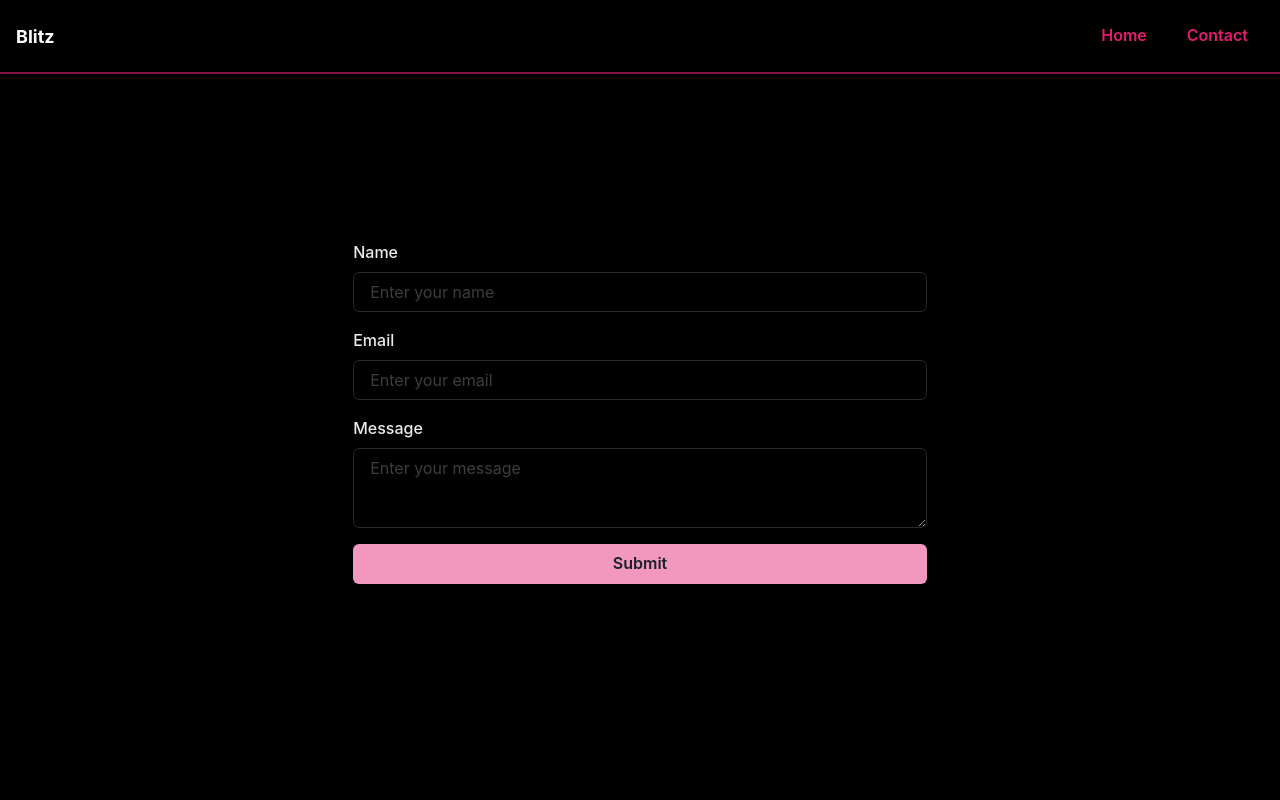
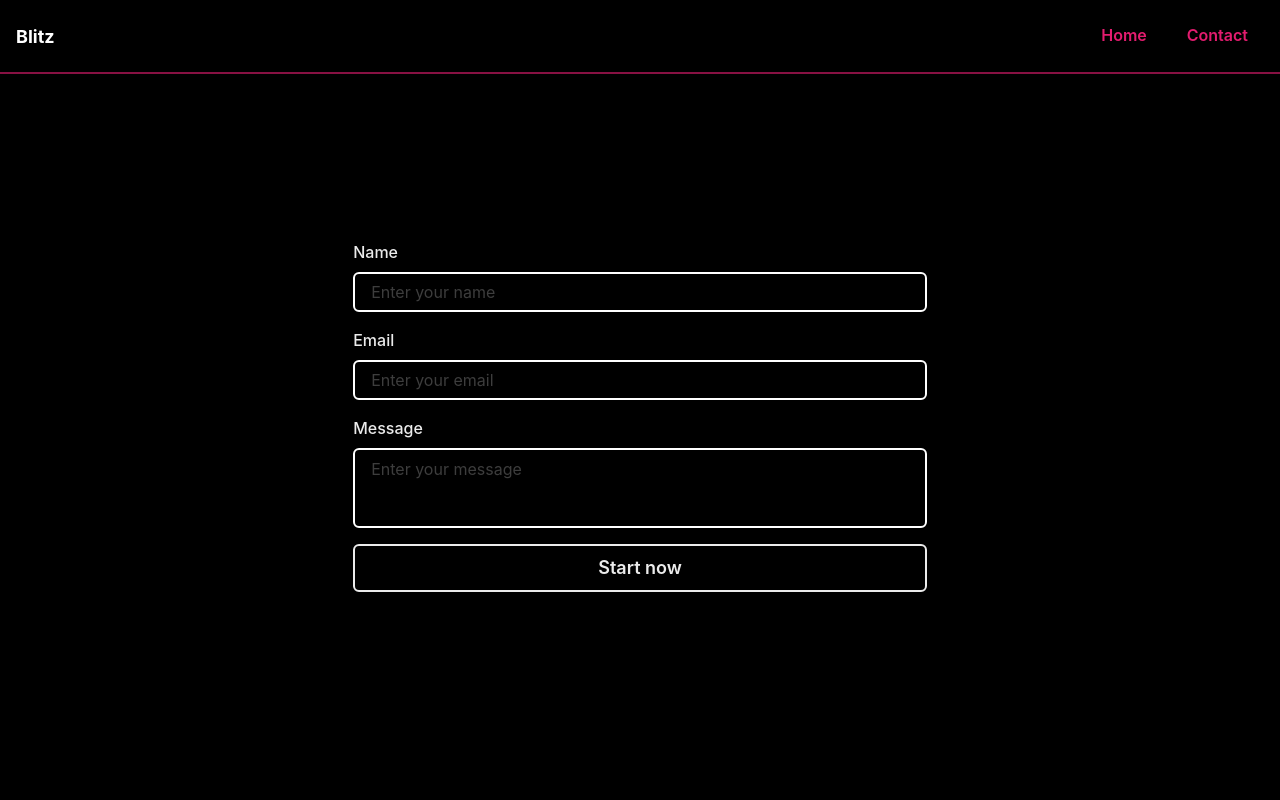
Before and after one commit to piotrszubert/next-chakraUI, a Next.js app: page /contact in a window 1280 px wide. Shown: the top 800 px of the page. Built offline with nearby package versions, Linux system fonts and the light colour scheme.

Commit message:
form prototype

```diff
--- a/src/components/ContactForm.js
+++ b/src/components/ContactForm.js
@@ -15,7 +15,7 @@ const ContactForm = () => {
   const {
     register,
     handleSubmit,
-    formState: { errors },
+    formState: { errors, isSubmitting },
   } = useForm();
 
   const onSubmit = async (data) => {
@@ -48,6 +48,9 @@ const ContactForm = () => {
               <FormLabel htmlFor="name">Name</FormLabel>
               <Input
                 id="name"
+                _hover=""
+                _focus={{outlineColor: 'brand.300', borderColor: "white"}}
+                border="2px solid white"
                 placeholder="Enter your name"
                 {...register('name', { required: 'Name is required' })}
               />
@@ -60,6 +63,9 @@ const ContactForm = () => {
               <FormLabel htmlFor="email">Email</FormLabel>
               <Input
                 id="email"
+                border="2px solid white"
+                _hover=""
+                _focus={{outlineColor: 'brand.300', borderColor: "white"}}
                 type="email"
                 placeholder="Enter your email"
                 {...register('email', { required: 'Email is required' })}
@@ -72,6 +78,10 @@ const ContactForm = () => {
             <FormControl isInvalid={errors.message}>
               <FormLabel htmlFor="message">Message</FormLabel>
               <Textarea
+                resize="none"
+                border="2px solid white"
+                _hover=""
+                _focus={{outlineColor: 'brand.300', borderColor: "white"}}
                 id="message"
                 placeholder="Enter your message"
                 {...register('message', { required: 'Message is required' })}
@@ -81,8 +91,24 @@ const ContactForm = () => {
               </FormErrorMessage>
             </FormControl>
 
-            <Button colorScheme="brand" type="submit">
-              Submit
+            <Button
+                isLoading={isSubmitting}
+                type="submit"
+                colorScheme="white"
+                borderWidth="2px"
+                backdropFilter="blur(2px)"
+                variant="outline"
+                size="lg"
+                transition={
+                    'transform .14s cubic-bezier(.25, .46, .45, .69)'
+                }
+                _hover={{
+                    cursor: 'pointer',
+                    boxShadow: '3px 3px 0px 0px white',
+                    transform: 'translate(-3px, -3px)',
+                }}
+            >
+                Start now
             </Button>
           </VStack>
         </form>
```
